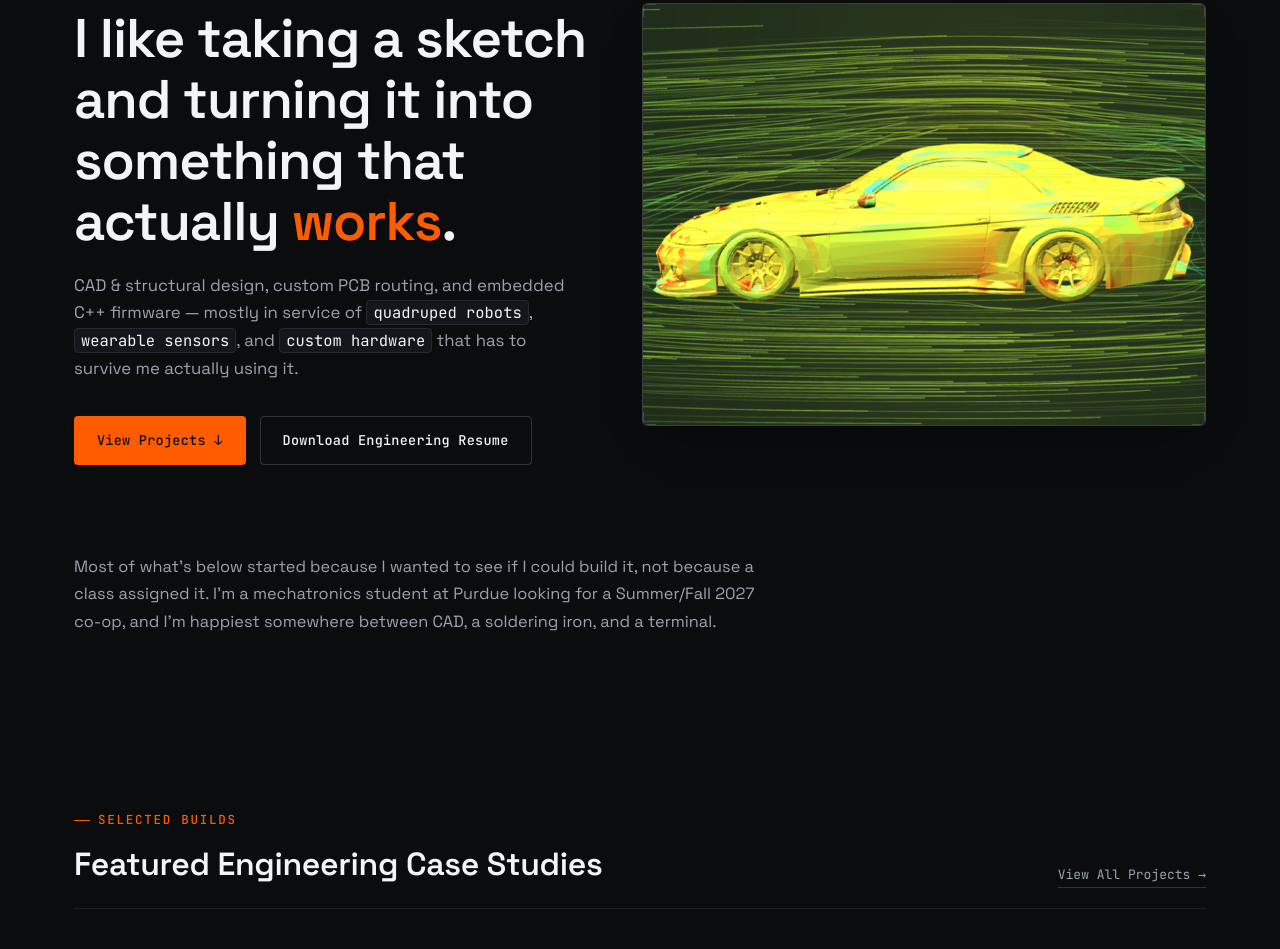
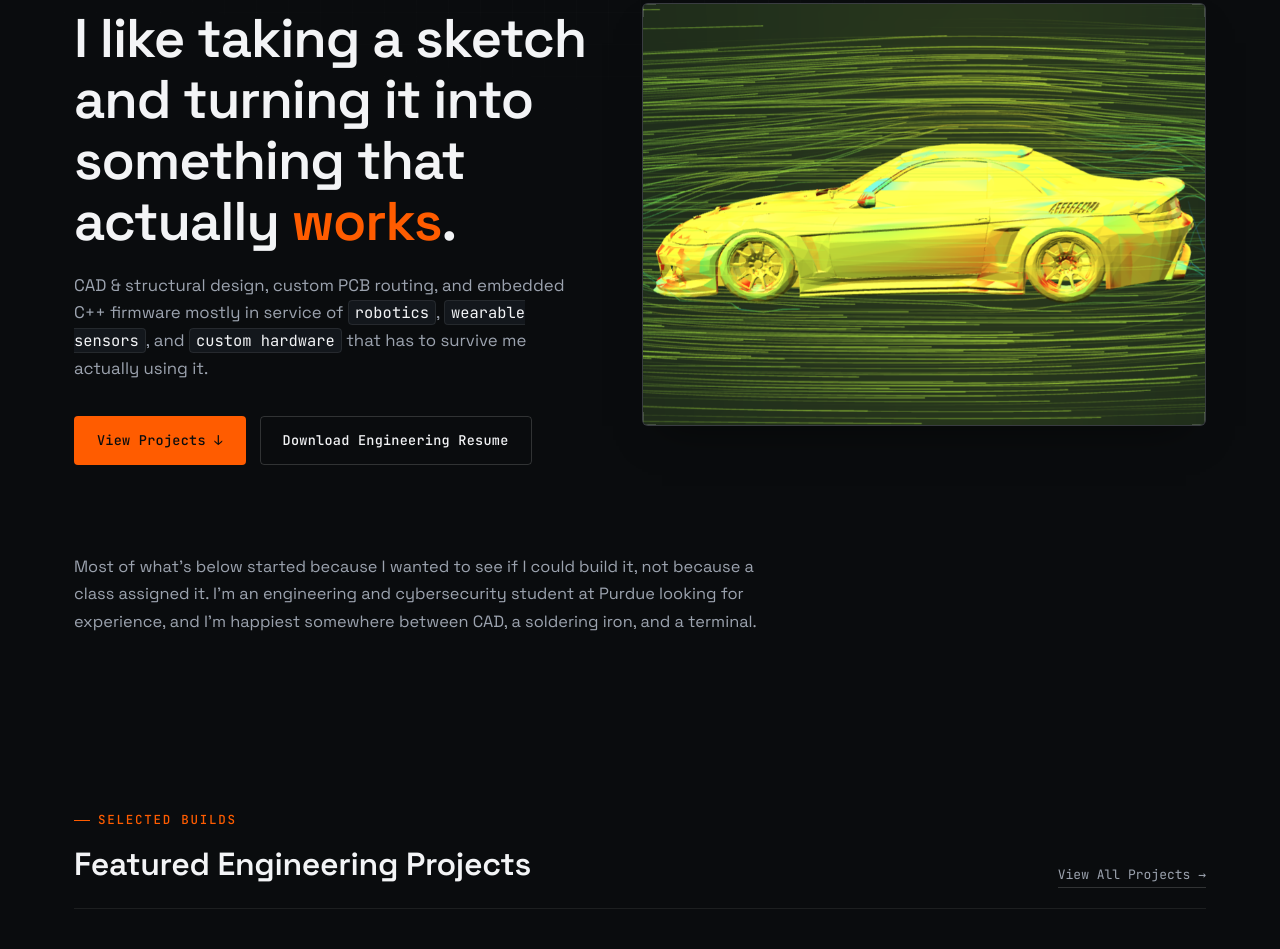
Before and after one commit to Sam-Of-The-Arth/Portfolio.github.io, a website: page index.html in a window 1280 px wide. Shown: the part 180-1129 px from the top of the page. Drawn offline with Linux system fonts and the light colour scheme; files whose address does not match are found by name.

Commit message:
Small Updates

```diff
--- a/index.html
+++ b/index.html
@@ -49,8 +49,8 @@
                     <span class="overline">Mechatronics &amp; Mechanical Systems</span>
                     <h1 class="hero-title">I like taking a sketch and turning it into something that actually <span class="hl">works</span>.</h1>
                     <p class="hero-sub">
-                        CAD &amp; structural design, custom PCB routing, and embedded C++ firmware — mostly in service of
-                        <span class="stack-inline">quadruped robots</span>, <span class="stack-inline">wearable sensors</span>, and
+                        CAD &amp; structural design, custom PCB routing, and embedded C++ firmware mostly in service of
+                        <span class="stack-inline">robotics</span>, <span class="stack-inline">wearable sensors</span>, and
                         <span class="stack-inline">custom hardware</span> that has to survive me actually using it.
                     </p>
                     <div class="action-row">
@@ -76,7 +76,7 @@
         <div class="container">
             <p class="summary-text reveal">
                 Most of what's below started because I wanted to see if I could build it, not because a class assigned it.
-                I'm a mechatronics student at Purdue looking for a Summer/Fall 2027 co-op, and I'm happiest somewhere
+                I'm an engineering and cybersecurity student at Purdue looking for experience, and I'm happiest somewhere
                 between CAD, a soldering iron, and a terminal.
             </p>
         </div>
@@ -88,7 +88,8 @@
             <div class="section-header reveal">
                 <div>
                     <span class="overline">Selected Builds</span>
-                    <h2 class="section-title">Featured Engineering Case Studies</h2>
+                    <h2 class="section-title">Featured Engineering Projects
+                    </h2>
                 </div>
                 <a href="projects.html" class="section-link">View All Projects →</a>
             </div>
--- a/styles.css
+++ b/styles.css
@@ -866,6 +866,7 @@ html.js-reveal .reveal.is-visible { opacity: 1; transform: translateY(0); }
   display: grid;
   grid-template-columns: repeat(auto-fit, minmax(0, 240px));
   justify-content: center;
+  align-items: center;
   gap: 14px;
   margin-top: 20px;
 }
```
